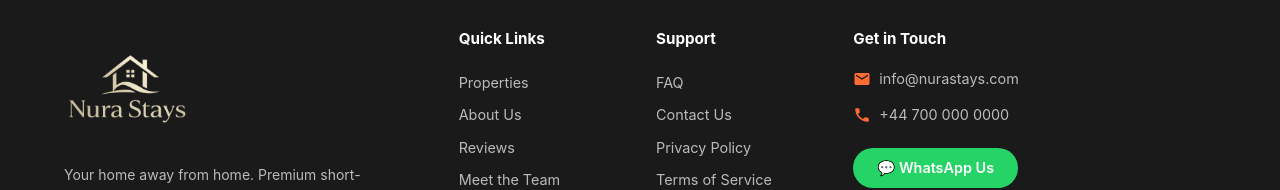
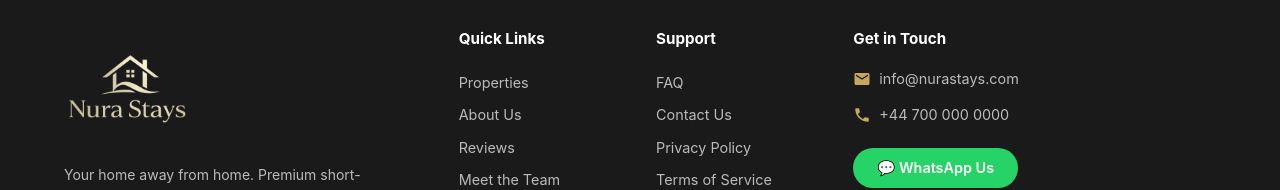
Before and after one commit to syedmustafan/nura-stays-frontend, a React (Create React App) app: page / in a window 1280 px wide. Shown: the part 3176-3366 px from the top of the page. Built offline with nearby package versions, Linux system fonts and the light colour scheme; no server answers.

Commit message:
footer-ui-fix

```diff
--- a/src/components/layout/Footer.js
+++ b/src/components/layout/Footer.js
@@ -57,7 +57,7 @@ const Footer = () => {
                   key={i}
                   sx={{
                     color: 'rgba(255,255,255,0.6)',
-                    '&:hover': { color: '#FF6B35', bgcolor: 'rgba(255,107,53,0.1)' },
+                    '&:hover': { color: '#C6A75E', bgcolor: 'rgba(255,107,53,0.1)' },
                   }}
                 >
                   <Icon />
@@ -82,7 +82,7 @@ const Footer = () => {
                   textDecoration: 'none',
                   py: 0.5,
                   fontSize: '0.9rem',
-                  '&:hover': { color: '#FF6B35' },
+                  '&:hover': { color: '#C6A75E' },
                   transition: 'color 0.2s',
                 }}
               >
@@ -107,7 +107,7 @@ const Footer = () => {
                   textDecoration: 'none',
                   py: 0.5,
                   fontSize: '0.9rem',
-                  '&:hover': { color: '#FF6B35' },
+                  '&:hover': { color: '#C6A75E' },
                   transition: 'color 0.2s',
                 }}
               >
@@ -122,19 +122,19 @@ const Footer = () => {
               Get in Touch
             </Typography>
             <Box sx={{ display: 'flex', alignItems: 'center', gap: 1, mb: 1.5 }}>
-              <Email sx={{ fontSize: 18, color: '#FF6B35' }} />
+              <Email sx={{ fontSize: 18, color: '#C6A75E' }} />
               <MuiLink
                 href="mailto:info@nurastays.com"
-                sx={{ color: 'rgba(255,255,255,0.7)', textDecoration: 'none', fontSize: '0.9rem', '&:hover': { color: '#FF6B35' } }}
+                sx={{ color: 'rgba(255,255,255,0.7)', textDecoration: 'none', fontSize: '0.9rem', '&:hover': { color: '#C6A75E' } }}
               >
                 info@nurastays.com
               </MuiLink>
             </Box>
             <Box sx={{ display: 'flex', alignItems: 'center', gap: 1, mb: 1.5 }}>
-              <Phone sx={{ fontSize: 18, color: '#FF6B35' }} />
+              <Phone sx={{ fontSize: 18, color: '#C6A75E' }} />
               <MuiLink
                 href="tel:+447000000000"
-                sx={{ color: 'rgba(255,255,255,0.7)', textDecoration: 'none', fontSize: '0.9rem', '&:hover': { color: '#FF6B35' } }}
+                sx={{ color: 'rgba(255,255,255,0.7)', textDecoration: 'none', fontSize: '0.9rem', '&:hover': { color: '#C6A75E' } }}
               >
                 +44 700 000 0000
               </MuiLink>
```
